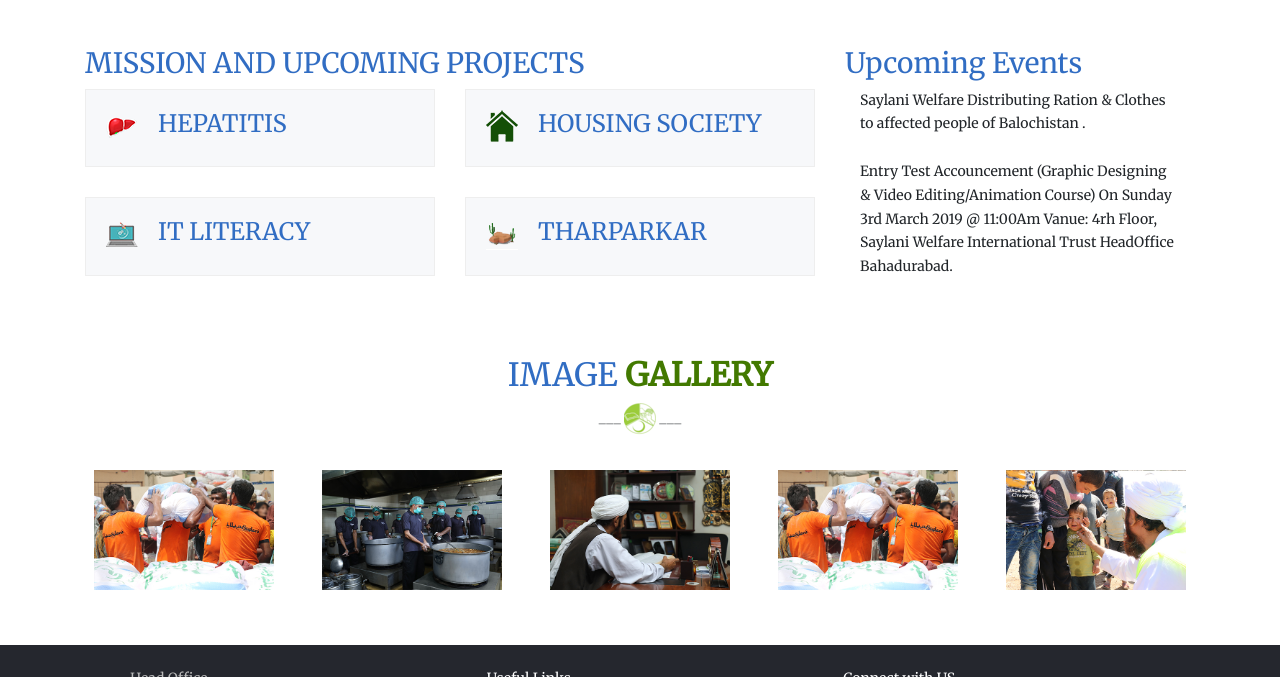
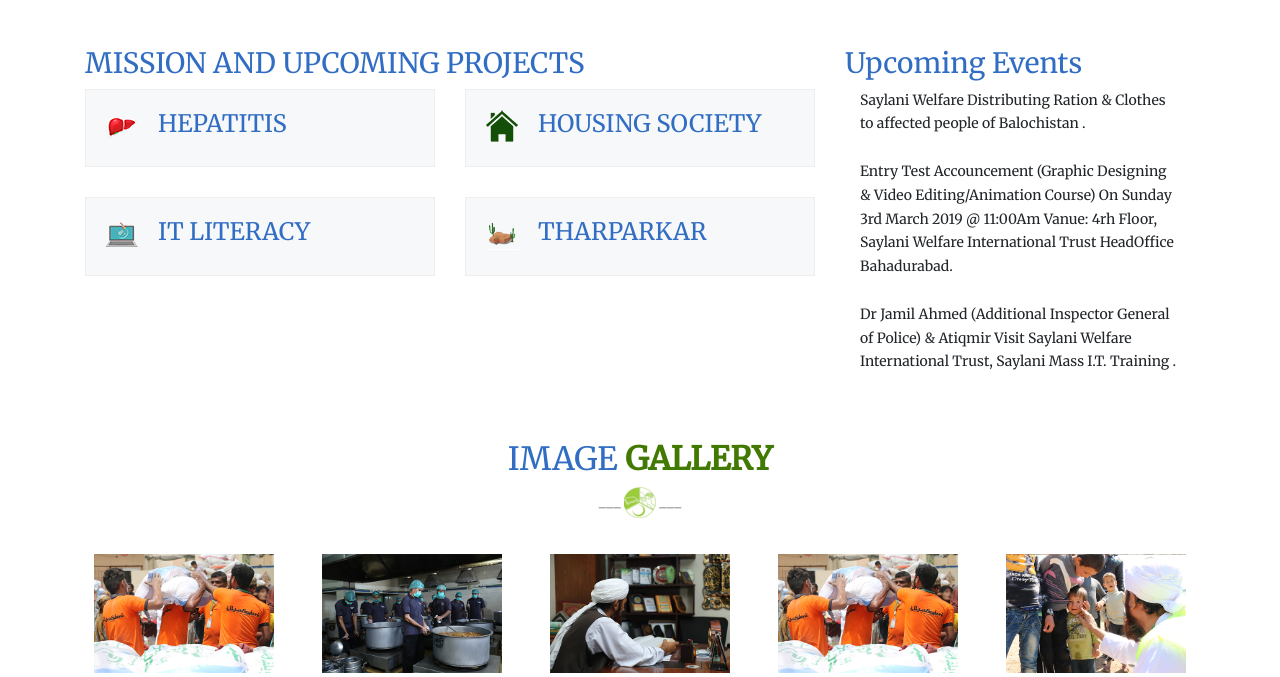
Before and after one commit to MoizAthar/SaylaniWelfareWebsite, a plain HTML site: page Index.html in a window 1280 px wide. Shown: the part 1917-2594 px from the top of the page. Drawn offline with nearby package versions, Linux system fonts and the light colour scheme.

Commit message:
file is being committed

```diff
--- a/Index.html
+++ b/Index.html
@@ -232,9 +232,12 @@
                 <div class="col-md-4">
                     <h3 style="color:#316DC3;">Upcoming Events</h3>
                     <div class="col-md-12">
-                        <p>Saylani Welfare Distributing Ration & Clothes to affected people of Balochistan .
-                            <br><br>
+                        <p>
+                        Saylani Welfare Distributing Ration & Clothes to affected people of Balochistan .
+                        <br><br>
                         Entry Test Accouncement (Graphic Designing & Video Editing/Animation Course) On Sunday 3rd March 2019 @ 11:00Am Vanue: 4rh Floor, Saylani Welfare International Trust HeadOffice Bahadurabad.
+                        <br><br>
+                        Dr Jamil Ahmed (Additional Inspector General of Police) & Atiqmir Visit Saylani Welfare International Trust, Saylani Mass I.T. Training .
                         </p>
 
                     </div>
```
